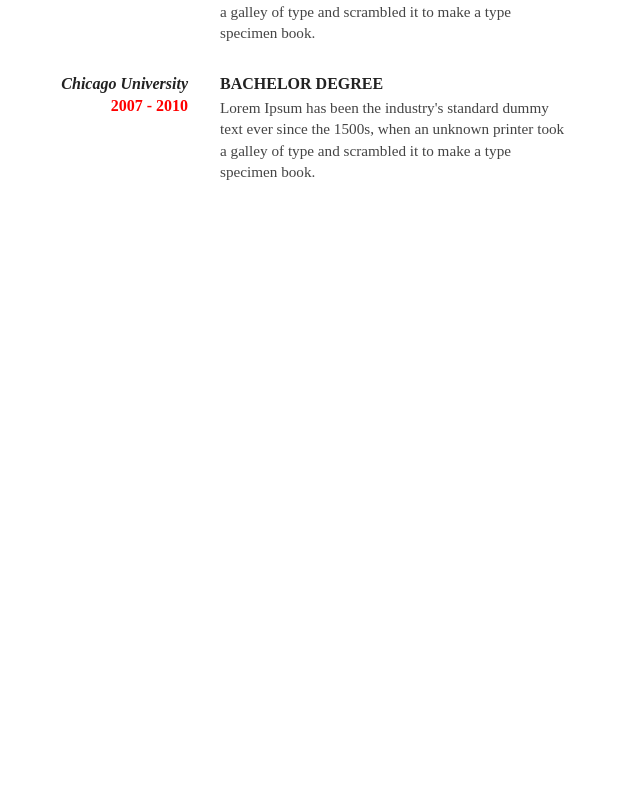
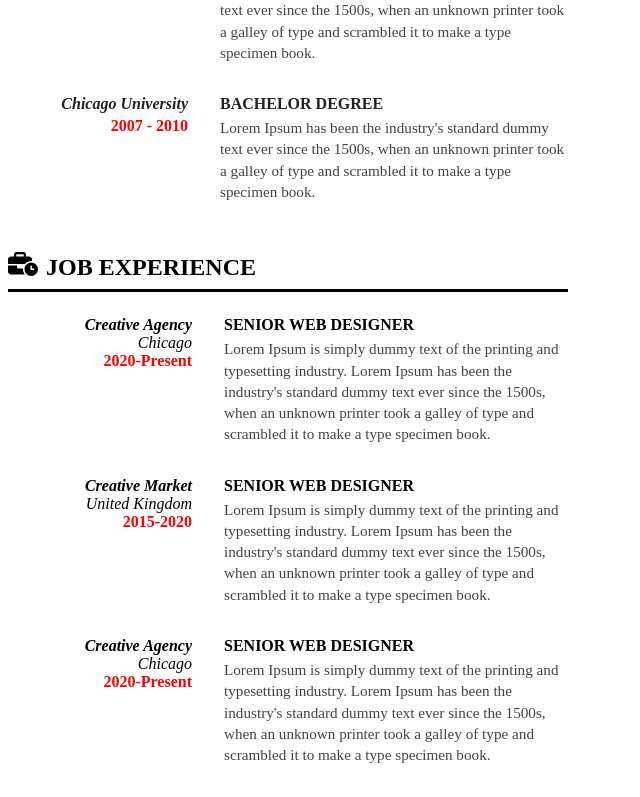
Before and after one commit to IceStorman/WebPart2, an Angular app: page / in a window 1280 px wide. Shown: the part 548-1345 px from the top of the page, without its empty margins (0-640 px from the left). Before the commit the page ends 800 px from the top, so only its background shows below. Built offline with nearby package versions, Linux system fonts and the light colour scheme.

Commit message:
Added job experience component

```diff
--- a/src/app/components/about-me-component/about-me-component.scss
+++ b/src/app/components/about-me-component/about-me-component.scss
@@ -11,11 +11,15 @@
 
     fa-icon {
       color: black;
+      font-size: 1.4rem;
+      margin-top: 1rem;
     }
 
     h2 {
       font-weight: bold;
-      margin: 0;
+
+      margin-top: 1rem;
+      margin-bottom: 0;
     }
   }
 
--- a/src/app/components/base_component/cv-component.component.html
+++ b/src/app/components/base_component/cv-component.component.html
@@ -2,4 +2,5 @@
     <candidate-summary-component></candidate-summary-component>
     <about-me-component></about-me-component>
     <education-component></education-component>
+    <job-experience-component></job-experience-component>
 </div>
--- a/src/app/components/base_component/cv-component.component.ts
+++ b/src/app/components/base_component/cv-component.component.ts
@@ -2,13 +2,15 @@ import { Component } from '@angular/core';
 import {CandidateSummary} from '../candidate-summary-component/candidate-summary-component';
 import {AboutMeComponent} from '../about-me-component/about-me-component';
 import {EducationComponent} from '../education-component/education-component';
+import {JobExperienceComponent} from '../job-experience-component/job-experience-component';
 
 @Component({
   selector: 'cv-component',
   imports: [
     CandidateSummary,
     AboutMeComponent,
-    EducationComponent
+    EducationComponent,
+    JobExperienceComponent
   ],
   templateUrl: './cv-component.component.html'
 })
--- a/src/app/components/candidate-summary-component/candidate-summary-component.scss
+++ b/src/app/components/candidate-summary-component/candidate-summary-component.scss
@@ -31,6 +31,7 @@ $border-radius: 4px;
 
       i {
         color: $icon-color;
+        margin-top: 0.25rem;
       }
 
       a {
--- a/src/app/components/education-component/education-component.html
+++ b/src/app/components/education-component/education-component.html
@@ -10,6 +10,7 @@
       <div class="school">Stanford University</div>
       <div class="years">2011 - 2013</div>
     </div>
+
     <div class="edu-right">
       <div class="title">MASTER DEGREE GRADUATE</div>
       <div class="desc">
@@ -24,6 +25,7 @@
       <div class="school">Chicago University</div>
       <div class="years">2007 - 2010</div>
     </div>
+
     <div class="edu-right">
       <div class="title">BACHELOR DEGREE</div>
       <div class="desc">
--- /dev/null
+++ b/src/app/components/job-experience-component/job-experience-component.html
@@ -0,0 +1,46 @@
+<div class="job-experience-container">
+  <div class="header">
+    <fa-icon [icon]="faBusinessTime"></fa-icon>
+    <h2>JOB EXPERIENCE</h2>
+  </div>
+  <hr/>
+
+  <div class="job-experience-entry">
+    <div class="job-left">
+      <div class="job">Creative Agency</div>
+      <div class="city">Chicago</div>
+      <div class="years">2020-Present</div>
+    </div>
+
+    <div class="job-right">
+      <div class="title">SENIOR WEB DESIGNER</div>
+      <div class="description">Lorem Ipsum is simply dummy text of the printing and typesetting industry. Lorem Ipsum has been the industry's standard dummy text ever since the 1500s, when an unknown printer took a galley of type and scrambled it to make a type specimen book.</div>
+    </div>
+  </div>
+
+  <div class="job-experience-entry">
+    <div class="job-left">
+      <div class="job">Creative Market</div>
+      <div class="city">United Kingdom</div>
+      <div class="years">2015-2020</div>
+    </div>
+
+    <div class="job-right">
+      <div class="title">SENIOR WEB DESIGNER</div>
+      <div class="description">Lorem Ipsum is simply dummy text of the printing and typesetting industry. Lorem Ipsum has been the industry's standard dummy text ever since the 1500s, when an unknown printer took a galley of type and scrambled it to make a type specimen book.</div>
+    </div>
+  </div>
+
+  <div class="job-experience-entry">
+    <div class="job-left">
+      <div class="job">Creative Agency</div>
+      <div class="city">Chicago</div>
+      <div class="years">2020-Present</div>
+    </div>
+
+    <div class="job-right">
+      <div class="title">SENIOR WEB DESIGNER</div>
+      <div class="description">Lorem Ipsum is simply dummy text of the printing and typesetting industry. Lorem Ipsum has been the industry's standard dummy text ever since the 1500s, when an unknown printer took a galley of type and scrambled it to make a type specimen book.</div>
+    </div>
+  </div>
+</div>
--- /dev/null
+++ b/src/app/components/job-experience-component/job-experience-component.scss
@@ -0,0 +1,67 @@
+.job-experience-container {
+  max-width: 35rem;
+
+  .header {
+    display: flex;
+    flex-direction: row;
+    align-items: center;
+    font-weight: bold;
+    font-size: 1.5rem;
+    margin-bottom: 0.5rem;
+
+    fa-icon {
+      margin-top: 1rem;
+    }
+
+    h2 {
+      font-size: 1.5rem;
+      margin-left: 0.5rem;
+      margin-bottom: 0;
+    }
+  }
+
+  hr {
+    border: none;
+    border-top: 3px solid black;
+    width: 100%;
+    margin-bottom: 1.5rem;
+  }
+
+  .job-experience-entry {
+    display: flex;
+    gap: 2rem;
+    margin-bottom: 2rem;
+
+    .job-left {
+      text-align: right;
+      min-width: 11.5rem;
+
+      .job {
+        font-style: italic;
+        font-weight: bold;
+      }
+
+      .city {
+        font-style: italic;
+      }
+
+      .years {
+        color: red;
+        font-weight: bold;
+      }
+    }
+
+    .job-right {
+      .title {
+        font-weight: bold;
+        margin-bottom: 0.25rem;
+      }
+
+      .description {
+        color: #444;
+        font-size: 0.95rem;
+        line-height: 1.4;
+      }
+    }
+  }
+}
--- /dev/null
+++ b/src/app/components/job-experience-component/job-experience-component.ts
@@ -0,0 +1,15 @@
+import { Component } from "@angular/core"
+import { faBusinessTime } from '@fortawesome/free-solid-svg-icons';
+import { FaIconComponent } from '@fortawesome/angular-fontawesome';
+
+@Component({
+  selector: "job-experience-component",
+  templateUrl: "./job-experience-component.html",
+  imports: [
+    FaIconComponent
+  ],
+  styleUrls: ["./job-experience-component.scss"]
+})
+export class JobExperienceComponent {
+  faBusinessTime = faBusinessTime;
+}
```
